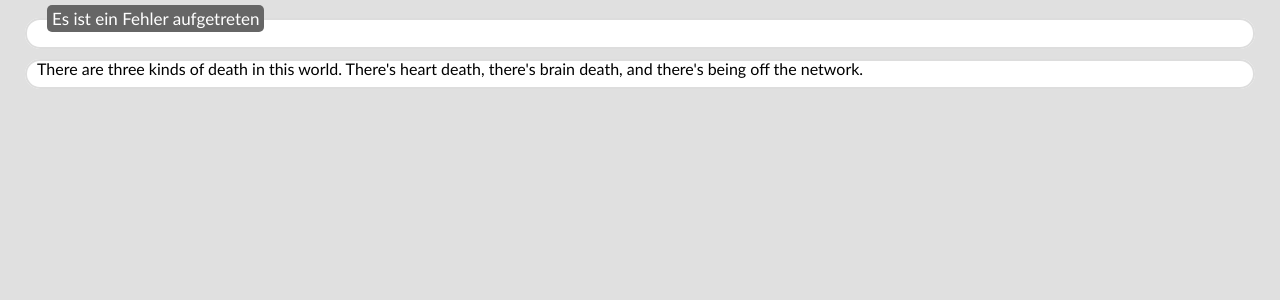
After one commit to fox918/cs261, a PHP site: page /templates/error.php in a window 1280 px wide. The commit adds this page. Shown: the top 300 px of the page. Run offline with PHP 8.4, Linux system fonts and the light colour scheme.

Commit message:
added errorpage

```diff
--- /dev/null
+++ b/templates/error.php
@@ -0,0 +1,54 @@
+<?php
+    if(!isset($check)){
+        echo '<!doctype html><html><head><meta charset="utf-8">
+            <link rel="stylesheet" href="./css/style.css"><title>Fehler</title>
+            </head><body>';
+    }
+
+?>
+<article class='errorpage'>
+<fieldset class='error'>
+    <legend>
+<?php
+if(isset($errorTitle))
+{
+    echo $errorTitle;
+}
+else{
+    echo "Es ist ein Fehler aufgetreten";
+}
+?>
+    </legend>
+    <p>
+<?php
+if(isset($error))
+{
+    echo $error;
+}
+?>
+    </p>
+</fieldset>
+<fieldset class='quote'>
+    <p>
+<?php
+$quotes = array(
+    "Das Schlimmste ist nicht: Fehler haben, nicht einmal, sie nicht bekämpfen, ist schlimm. Schlimm ist, sie zu verstecken.",
+    "Man fällt nicht über seine Fehler. Man fällt immer über seine Feinde, die diese Fehler ausnutzen. ",
+    "Die eigenen Fehler entdecken wir zuerst bei anderen. ",
+    "The problem with troubleshooting is that trouble shoots back.  ",
+    "User, n.  The word computer professionals use when they mean idiot.",
+    "Computers are like Old Testament gods; lots of rules and no mercy.",
+    "A computer lets you make more mistakes faster than any invention in human history - with the possible exceptions of handguns and tequila.",
+    "There are three kinds of death in this world.  There's heart death, there's brain death, and there's being off the network."
+);
+
+echo $quotes[array_rand($quotes,1)];
+
+?>
+    </p>
+</fieldset>
+</article>
+<?php
+if(!isset($check)){
+    echo '</body></html>';
+}
```
Also changed, not shown: templates/admin.php (+7 -2 lines), templates/archive.php (+7 -2 lines), templates/create.php (+7 -1 lines), templates/edit.php (+7 -2 lines), templates/list.php (+7 -2 lines), templates/login.php (+7 -2 lines).
